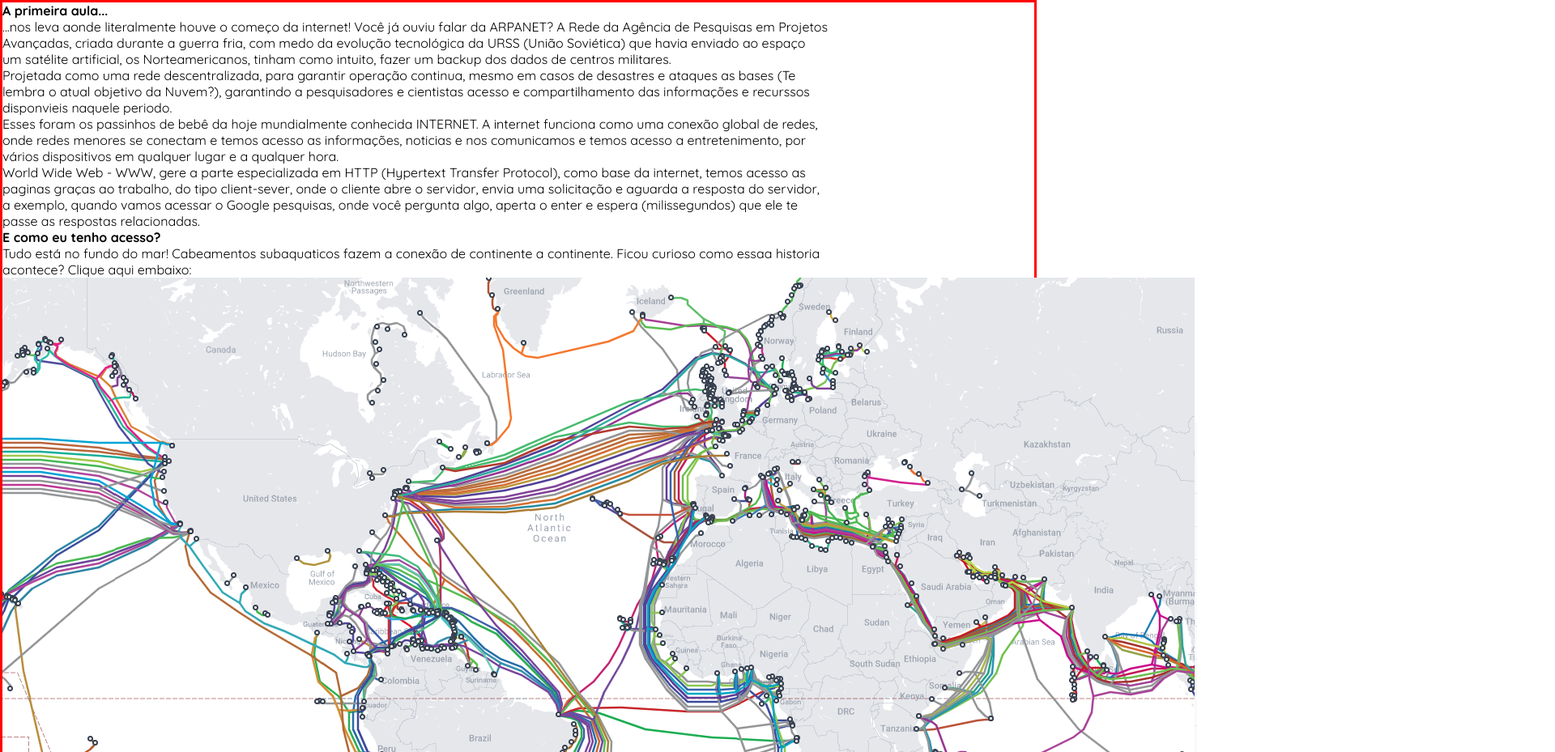
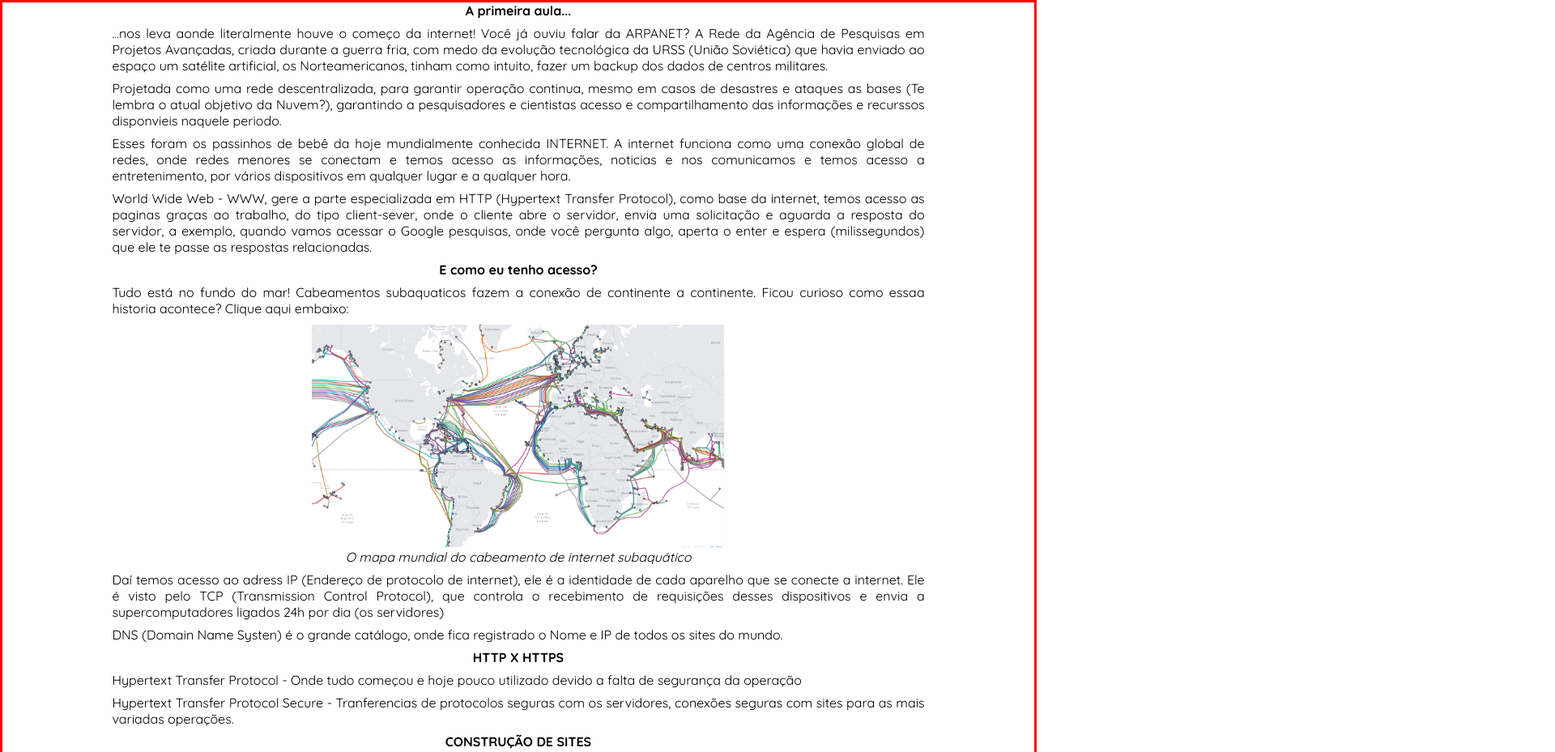
Before and after one commit to lolimamota/Aula-1, a website with bundled scripts: page index.html in a window 1280 px wide. Shown: the part 144-1073 px from the top of the page at 81% size, 1920 px wide, since content can reach past the window. Built offline with nearby package versions, Linux system fonts and the light colour scheme.

Commit message:
ADD: Style on main

```diff
--- a/index.html
+++ b/index.html
@@ -52,8 +52,11 @@
                     curioso como essaa historia acontece?
                     Clique aqui embaixo:
                 </p>
-                <a href="https://www.submarinecablemap.com/" target="_blank"><img src="./img/Interactive Map.webp"
+                <figure>
+                    <a href="https://www.submarinecablemap.com/" target="_blank"><img src="./img/Interactive Map.webp"
                         alt="Um mapa que mostra todas os cabos subaquaticos"></a>
+                        <figcaption>O mapa mundial do cabeamento de internet subaquático</figcaption>
+                </figure>
                 <p>Daí temos acesso ao adress IP (Endereço de protocolo de internet), ele é a identidade de cada
                     aparelho que se conecte a internet. Ele é visto pelo TCP (Transmission Control Protocol), que
                     controla o recebimento de requisições desses dispositivos e envia a supercomputadores ligados 24h
--- a/style.scss
+++ b/style.scss
@@ -1,13 +1,13 @@
 @import url('https://fonts.googleapis.com/css2?family=Quicksand:wght@300..700&display=swap');
 
-*{
+* {
   margin: 0;
   padding: 0;
   box-sizing: border-box;
   font-family: "Quicksand";
 }
 
-header{
+header {
   padding: 2rem;
   display: flex;
   justify-content: center;
@@ -15,11 +15,50 @@ header{
   font-size: 2rem;
 }
 
-main{
+main {
   border: solid red;
-    section{
+  display: flex;
+  justify-content: center;
+  align-items: center;
+  flex-direction: column;
+
+  section {
     width: 80%;
+    justify-content: center;
+    align-items: center;
 
+    h4 {
+      text-align: center;
+    }
+
+    ;
+
+    p {
+      text-align: justify;
+      margin: .5rem;
+    }
+
+    ;
+
+    a {
+      text-decoration: none;
+      display: flex;
+      justify-content: center;
+    }
+
+    ;
+
+    figcaption {
+      text-align: center;
+      font-style: italic
+    }
+
+    ;
+
+    img {
+      width: 50%;
+      margin: .1rem;
+    }
   }
 
 }
```
Also changed, not shown: style.css, 1 other file. Lines whose indentation alone changed are shown as unchanged.
